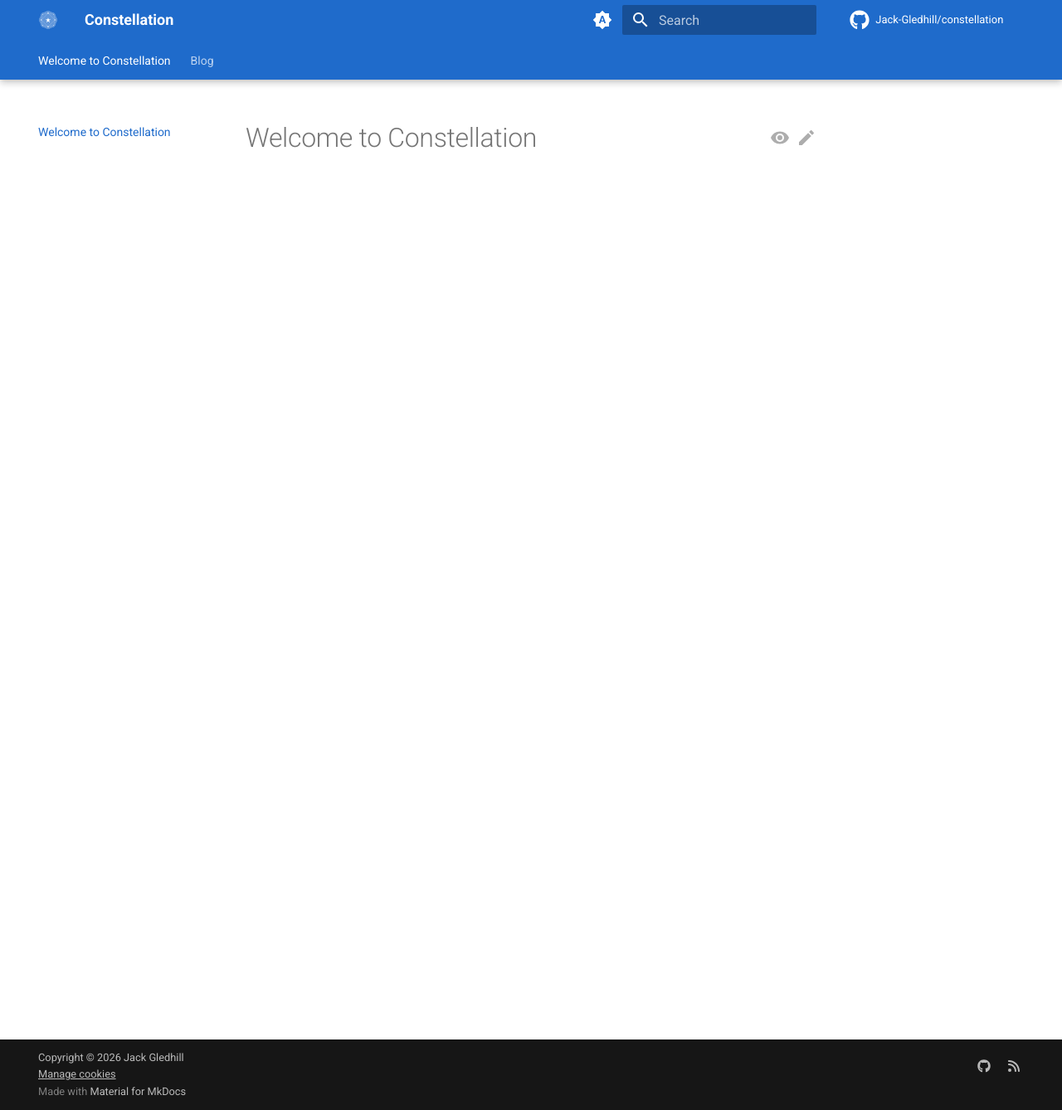
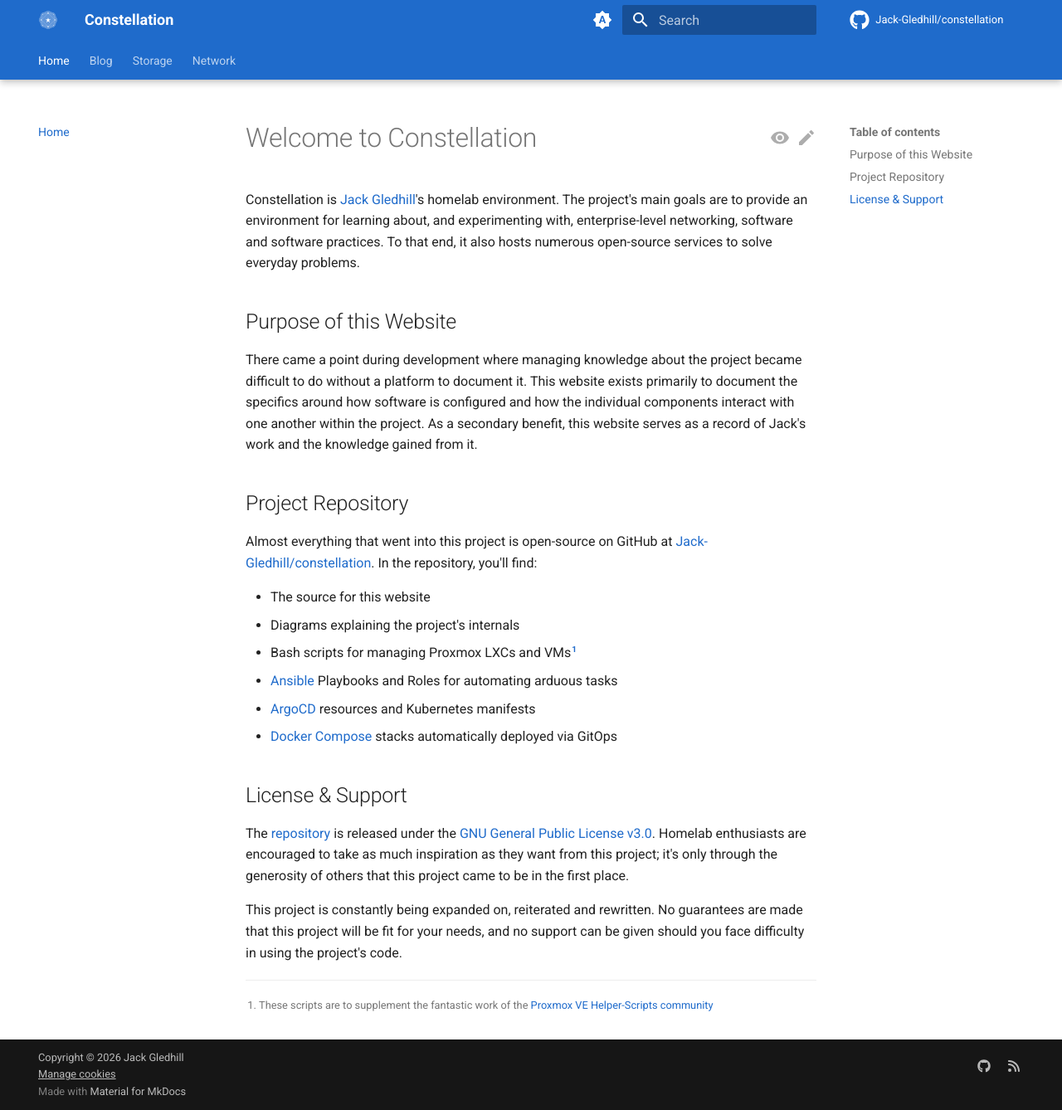
Before and after one commit to Jack-Gledhill/constellation, an MkDocs documentation site: the page built from docs/src/index.md, in a window 1280 px wide and 1338 px high. Shown: the whole window at 83% size. Built offline with MkDocs 1.6.1 and Material for MkDocs 9.7.7, drawn with Linux system fonts in a browser that asks for light colours; plug-ins that fetch from the network failed and are left out; comment, search, counter and statistics services are not loaded.

Commit message:
Add documentation, create empty go project for ICAN

```diff
--- a/docs/mkdocs.yml
+++ b/docs/mkdocs.yml
@@ -12,7 +12,21 @@ repo_name: Jack-Gledhill/constellation
 edit_uri: edit/main/docs/src
 
 # Site navigation, contains all the pages users can view
-nav: []
+nav:
+  - Home: index.md
+  - Blog: blog/index.md
+  - Storage:
+      - Databases: storage/databases.md
+      - Time Machine: storage/time-machine.md
+  - Network:
+      - Firewall: network/firewall.md
+      - Reverse Proxy: network/reverse-proxy.md
+      - VPN: network/vpn.md
+      - Single Sign-On:
+          - Single Sign-On: network/sso/index.md
+          - Active Directory: network/sso/ad.md
+          - LDAP: network/sso/ldap.md
+          - OIDC: network/sso/oidc.md
 
 # Plugins and extensions used
 plugins:
@@ -51,7 +65,7 @@ plugins:
   # --- Large cards for SEO
   - social:
       cards_layout_options:
-        logo: overrides/.icons/mono.svg
+        logo: overrides/.icons/constellation/mono.svg
         background_color: "#1f6bcb"
 
 # Extensions for markdown on pages
--- a/docs/src/index.md
+++ b/docs/src/index.md
@@ -1 +1,33 @@
 # Welcome to Constellation
+
+Constellation is [Jack Gledhill](https://jackgledhill.com)'s homelab environment.
+The project's main goals are to provide an environment for learning about, and experimenting with, enterprise-level networking, software and software practices.
+To that end, it also hosts numerous open-source services to solve everyday problems.
+
+## Purpose of this Website
+
+There came a point during development where managing knowledge about the project became difficult to do without a platform to document it.
+This website exists primarily to document the specifics around how software is configured and how the individual components interact with one another within the project.
+As a secondary benefit, this website serves as a record of Jack's work and the knowledge gained from it.
+
+## Project Repository
+
+Almost everything that went into this project is open-source on GitHub at [Jack-Gledhill/constellation](https://github.com/Jack-Gledhill/constellation).
+In the repository, you'll find:
+
+- The source for this website
+- Diagrams explaining the project's internals
+- Bash scripts for managing Proxmox LXCs and VMs[^1]
+- [Ansible](https://docs.ansible.com) Playbooks and Roles for automating arduous tasks
+- [ArgoCD](https://argo-cd.readthedocs.io/en/stable/) resources and Kubernetes manifests
+- [Docker Compose](https://docs.docker.com/compose/) stacks automatically deployed via GitOps
+
+## License & Support
+
+The [repository](https://github.com/Jack-Gledhill/constellation) is released under the [GNU General Public License v3.0](https://choosealicense.com/licenses/gpl-3.0/).
+Homelab enthusiasts are encouraged to take as much inspiration as they want from this project; it's only through the generosity of others that this project came to be in the first place.
+
+This project is constantly being expanded on, reiterated and rewritten.
+No guarantees are made that this project will be fit for your needs, and no support can be given should you face difficulty in using the project's code.
+
+[^1]: These scripts are to supplement the fantastic work of the [Proxmox VE Helper-Scripts community](https://community-scripts.org)
```
Also changed, not shown: docs/src/network/sso/index.md (added, +1 -0 lines), docs/src/network/vpn.md (added, +4 -0 lines), docs/src/storage/databases.md (added, +28 -0 lines), docs/src/storage/time-machine.md (added, +30 -0 lines), docs/src/network/firewall.md (added), docs/src/network/reverse-proxy.md (added), docs/src/network/sso/ad.md (added), docs/src/network/sso/ldap.md (added), docs/src/network/sso/oidc.md (added), 3 other files.
